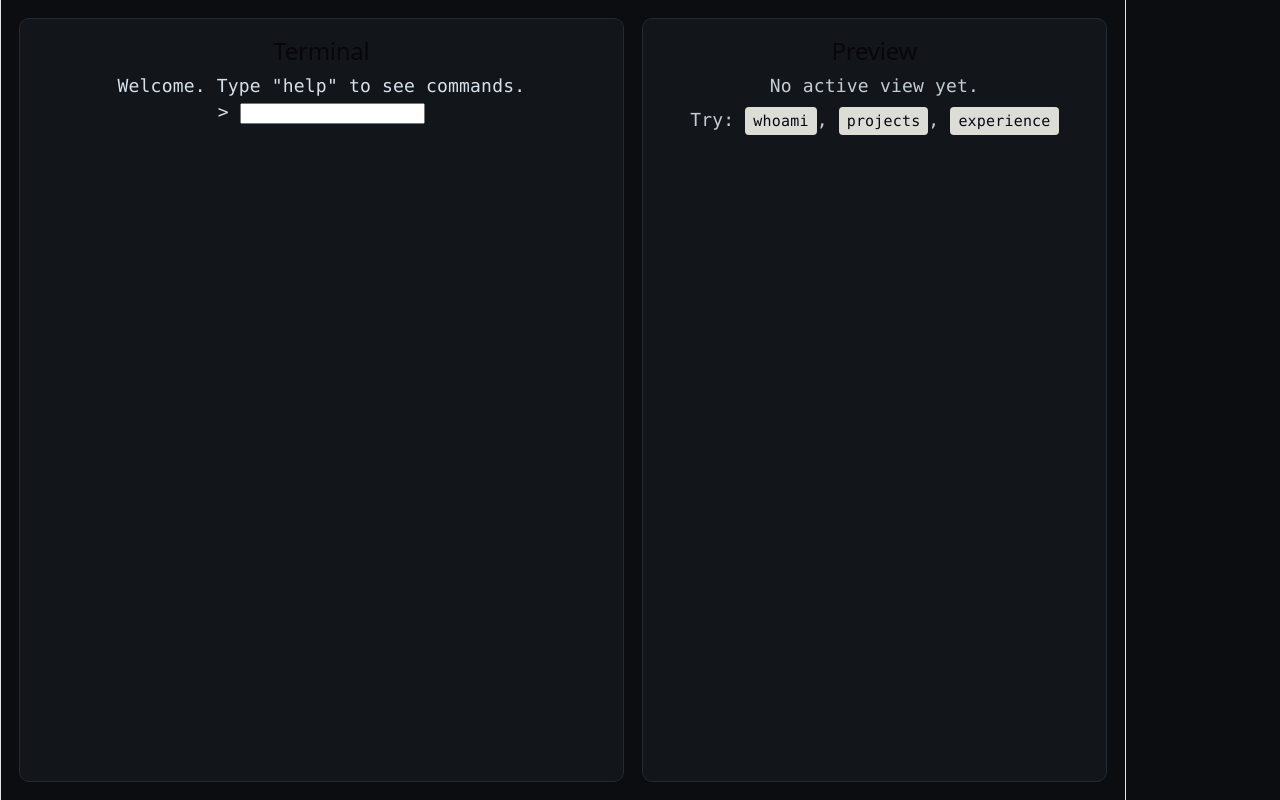
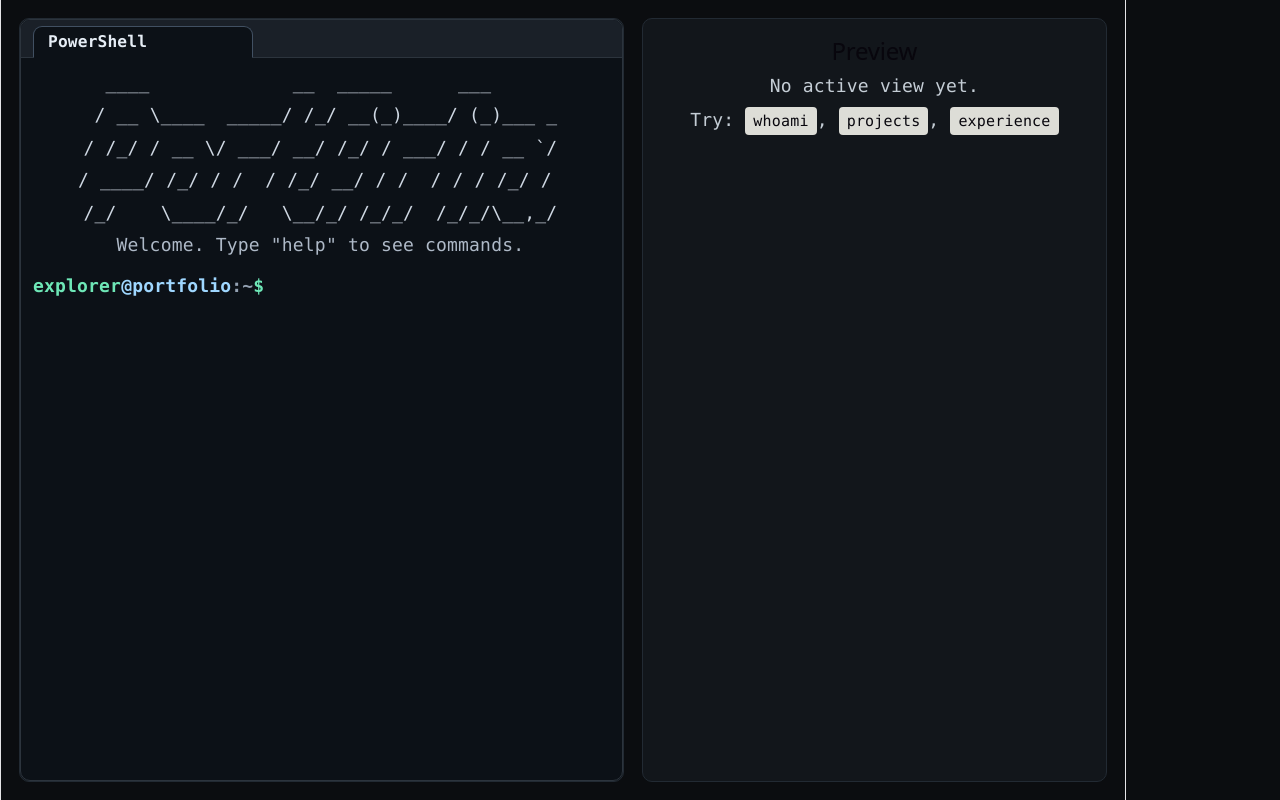
Before and after one commit to AnandB18/Porfolio, a React app: page / in a window 1280 px wide. Built offline with nearby package versions, Linux system fonts and the light colour scheme; the HTML template or start-up script is replaced by a standard one.

Commit message:
feat(terminal): basic coloring, and design has been ipmlemented with the idea of easily adjusting it as I go

```diff
--- a/src/App.tsx
+++ b/src/App.tsx
@@ -1,6 +1,8 @@
 import { type KeyboardEventHandler, useEffect, useRef, useState } from 'react';
 import { COMMANDS } from './core/commands';
+import { ASCII_HEADER } from './core/data';
 import { executeCommand } from './core/runner';
+import type { TerminalLine } from './core/types';
 import './styles/tokens.css';
 import './styles/base.css';
 import './styles/layout.css';
@@ -9,8 +11,10 @@ import './styles/boot.css';
 
 function App() {
   const [input, setInput] = useState('');
-  const [history, setHistory] = useState<string[]>([
-    'Welcome. Type "help" to see commands.',
+  const [history, setHistory] = useState<TerminalLine[]>([
+    ...ASCII_HEADER.map((text) => ({ text, kind: 'ascii' as const })),
+    { text: '', kind: 'system' },
+    { text: 'Welcome. Type "help" to see commands.', kind: 'system' },
   ]);
   const [commandHistory, setCommandHistory] = useState<string[]>([]);
   const [historyIndex, setHistoryIndex] = useState(-1);
@@ -63,7 +67,10 @@ function App() {
       }
 
       if (matches.length > 1) {
-        setHistory((prev) => [...prev, `Suggestions: ${matches.join(', ')}`]);
+        setHistory((prev) => [
+          ...prev,
+          { text: `Suggestions: ${matches.join(', ')}`, kind: 'hint' },
+        ]);
       }
 
       return;
@@ -111,26 +118,38 @@ function App() {
   return (
     <main className="app-shell">
       <section className="panel terminal-panel">
-        <h2>Terminal</h2>
+        <div className="terminal-shell">
+          <div className="terminal-titlebar" aria-hidden="true">
+            <div className="terminal-tab">PowerShell</div>
+          </div>
 
+          <div className="terminal-screen">
             <div
               ref={outputRef}
               onScroll={handleOutputScroll}
               className="terminal-output"
             >
               {history.map((line, idx) => (
-            <p key={`${line}-${idx}`}>{line}</p>
+                <p key={`${line.text}-${idx}`} className={`line-${line.kind}`}>
+                  {line.text}
+                </p>
               ))}
             </div>
 
             <form
+              className="terminal-input-row"
               onSubmit={(e) => {
                 e.preventDefault();
                 runCommand(input);
                 setInput('');
               }}
             >
-          <label htmlFor="terminal-input">{'>'}</label>{' '}
+              <label className="terminal-prompt" htmlFor="terminal-input">
+                <span className="terminal-prompt-user">explorer</span>
+                <span className="terminal-prompt-host">@portfolio</span>
+                <span className="terminal-prompt-path">:~</span>
+                <span className="terminal-prompt-symbol">$</span>
+              </label>
               <input
                 id="terminal-input"
                 value={input}
@@ -140,6 +159,8 @@ function App() {
                 spellCheck={false}
               />
             </form>
+          </div>
+        </div>
       </section>
 
       <aside className="panel preview-panel">
--- a/src/core/data.ts
+++ b/src/core/data.ts
@@ -1,4 +1,12 @@
 import type { ContactLink, Experience, Project, SkillGroup } from './types';
+
+export const ASCII_HEADER: string[] = [
+  '  ____             __  _____      ___      ',
+  ' / __ \\____  _____/ /_/ __(_)____/ (_)___ _',
+  '/ /_/ / __ \\/ ___/ __/ /_/ / ___/ / / __ `/',
+  '/ ____/ /_/ / /  / /_/ __/ / /  / / / /_/ / ',
+  '/_/    \\____/_/   \\__/_/ /_/_/  /_/_/\\__,_/',
+];
 
 export const PROJECTS: Project[] = [
   { id: 'portfolio', title: 'Terminal Portfolio' },
--- a/src/core/runner.ts
+++ b/src/core/runner.ts
@@ -1,5 +1,8 @@
 import { COMMANDS, getCommandSuggestion } from './commands';
-import type { CommandContext, CommandExecutionResult } from './types';
+import type { CommandContext, CommandExecutionResult, TerminalLine } from './types';
+
+const asOutputLines = (lines: string[]): TerminalLine[] =>
+  lines.map((text) => ({ text, kind: 'output' }));
 
 export const executeCommand = (
   raw: string,
@@ -16,10 +19,10 @@ export const executeCommand = (
   if (hitToken) {
     return {
       lines: [
-        `> ${trimmed}`,
-        `Unsupported token detected: ${hitToken}`,
-        'Shell operators are not supported yet.',
-        'Please run one command at a time.',
+        { text: `> ${trimmed}`, kind: 'command' },
+        { text: `Unsupported token detected: ${hitToken}`, kind: 'error' },
+        { text: 'Shell operators are not supported yet.', kind: 'hint' },
+        { text: 'Please run one command at a time.', kind: 'hint' },
       ],
       didClear: false,
     };
@@ -36,9 +39,9 @@ export const executeCommand = (
     const suggestionLine = suggestion ? `Did you mean: ${suggestion}?` : null;
     return {
       lines: [
-        `> ${trimmed}`,
-        `Command not found: ${command}`,
-        ...(suggestionLine ? [suggestionLine] : []),
+        { text: `> ${trimmed}`, kind: 'command' },
+        { text: `Command not found: ${command}`, kind: 'error' },
+        ...(suggestionLine ? [{ text: suggestionLine, kind: 'hint' as const }] : []),
       ],
       didClear: false,
     };
@@ -52,7 +55,7 @@ export const executeCommand = (
   }
 
   return {
-    lines: [`> ${trimmed}`, ...output],
+    lines: [{ text: `> ${trimmed}`, kind: 'command' }, ...asOutputLines(output)],
     didClear: false,
   };
 };
--- a/src/styles/terminal.css
+++ b/src/styles/terminal.css
@@ -1,10 +1,155 @@
 .terminal-panel {
-    display: flex;
-    flex-direction: column;
-    min-height: 0;
+  display: flex;
+  flex-direction: column;
+  min-height: 0;
+  padding: 0;
+}
+
+.terminal-shell {
+  display: flex;
+  flex-direction: column;
+  min-height: 0;
+  height: 100%;
+  border: 1px solid var(--color-terminal-shell-border);
+  border-radius: 10px;
+  background: var(--color-terminal-shell-bg);
+  overflow: hidden;
+}
+
+.terminal-titlebar {
+  position: relative;
+  height: 38px;
+  display: flex;
+  align-items: flex-end;
+  padding: 0 12px;
+  background: var(--color-terminal-titlebar-bg);
+}
+
+.terminal-titlebar::after {
+  content: "";
+  position: absolute;
+  left: 0;
+  right: 0;
+  bottom: 0;
+  border-bottom: 1px solid var(--color-terminal-shell-border);
+  z-index: 0;
+}
+
+.terminal-tab {
+  position: relative;
+  z-index: 1;
+  height: 32px;
+  min-width: 220px;
+  max-width: min(300px, 75%);
+  display: inline-flex;
+  align-items: center;
+  padding: 0 14px;
+  margin-bottom: 0px;
+  background: var(--color-terminal-shell-bg);
+  color: var(--color-terminal-tab-text);
+  border: 1px solid var(--color-terminal-tab-border);
+  border-bottom-color: var(--color-terminal-shell-bg);
+  border-radius: 9px 9px 0 0;
+  line-height: 1;
+
+
+  font-size: 0.9rem;
+  font-weight: 600;
+  letter-spacing: 0.01em;
+  white-space: nowrap;
+  overflow: hidden;
+  text-overflow: ellipsis;
+}
+
+.terminal-screen {
+  display: flex;
+  flex-direction: column;
+  min-height: 0;
+  padding: 12px;
+  gap: 8px;
 }
 
 .terminal-output {
-    min-height: 0;
-    overflow-y: auto;
+  min-height: 0;
+  overflow-y: auto;
+  padding-right: 2px;
 }
+
+.terminal-output p {
+  margin: 0 0 0.35rem;
+  line-height: 1.45;
+  white-space: pre-wrap;
+  word-break: break-word;
+}
+
+.terminal-output .line-ascii {
+  color: var(--color-terminal-line-ascii);
+}
+
+.terminal-output .line-system {
+  color: var(--color-terminal-line-system);
+}
+
+.terminal-output .line-command {
+  color: var(--color-terminal-line-command);
+}
+
+.terminal-output .line-output {
+  color: var(--color-terminal-line-output);
+}
+
+.terminal-output .line-hint {
+  color: var(--color-terminal-line-hint);
+}
+
+.terminal-output .line-error {
+  color: var(--color-terminal-line-error);
+}
+
+.terminal-input-row {
+  display: flex;
+  align-items: center;
+  gap: 0.5rem;
+}
+
+.terminal-prompt {
+  flex: 0 0 auto;
+  display: inline-flex;
+  align-items: center;
+  gap: 0;
+  font-weight: 600;
+  white-space: nowrap;
+}
+
+.terminal-prompt-user {
+  color: var(--color-prompt-user);
+}
+
+.terminal-prompt-host {
+  color: var(--color-prompt-host);
+}
+
+.terminal-prompt-path {
+  color: var(--color-prompt-path);
+}
+
+.terminal-prompt-symbol {
+  color: var(--color-prompt-symbol);
+  margin-right: 0.45rem;
+}
+
+#terminal-input {
+  flex: 1;
+  min-width: 0;
+  border: 0;
+  outline: 0;
+  background: transparent;
+  color: inherit;
+  font: inherit;
+}
+
+@media (max-width: 900px) {
+  .terminal-shell {
+    min-height: 340px;
+  }
+}
--- a/src/styles/tokens.css
+++ b/src/styles/tokens.css
@@ -5,6 +5,23 @@
   --color-text: #d8e1ea;
   --color-accent: #6ee7b7;
 
+  --color-terminal-shell-bg: #0c1117;
+  --color-terminal-titlebar-bg: #1a2028;
+  --color-terminal-shell-border: #2c343d;
+  --color-terminal-tab-border: #415062;
+  --color-terminal-tab-text: #e6edf5;
+
+  --color-prompt-user: var(--color-accent);
+  --color-prompt-host: #9fd7ff;
+  --color-prompt-path: #93a1b2;
+  --color-prompt-symbol: var(--color-accent);
+  --color-terminal-line-ascii: #cfd8e3;
+  --color-terminal-line-system: #aeb9c7;
+  --color-terminal-line-command: #e6edf5;
+  --color-terminal-line-output: var(--color-text);
+  --color-terminal-line-hint: #8eb6ff;
+  --color-terminal-line-error: #ff8f8f;
+
   --space-4: 1rem;
 
   --radius-md: 10px;
```
Also changed, not shown: src/core/types.ts (+14 -1 lines). Lines whose indentation alone changed are shown as unchanged.
